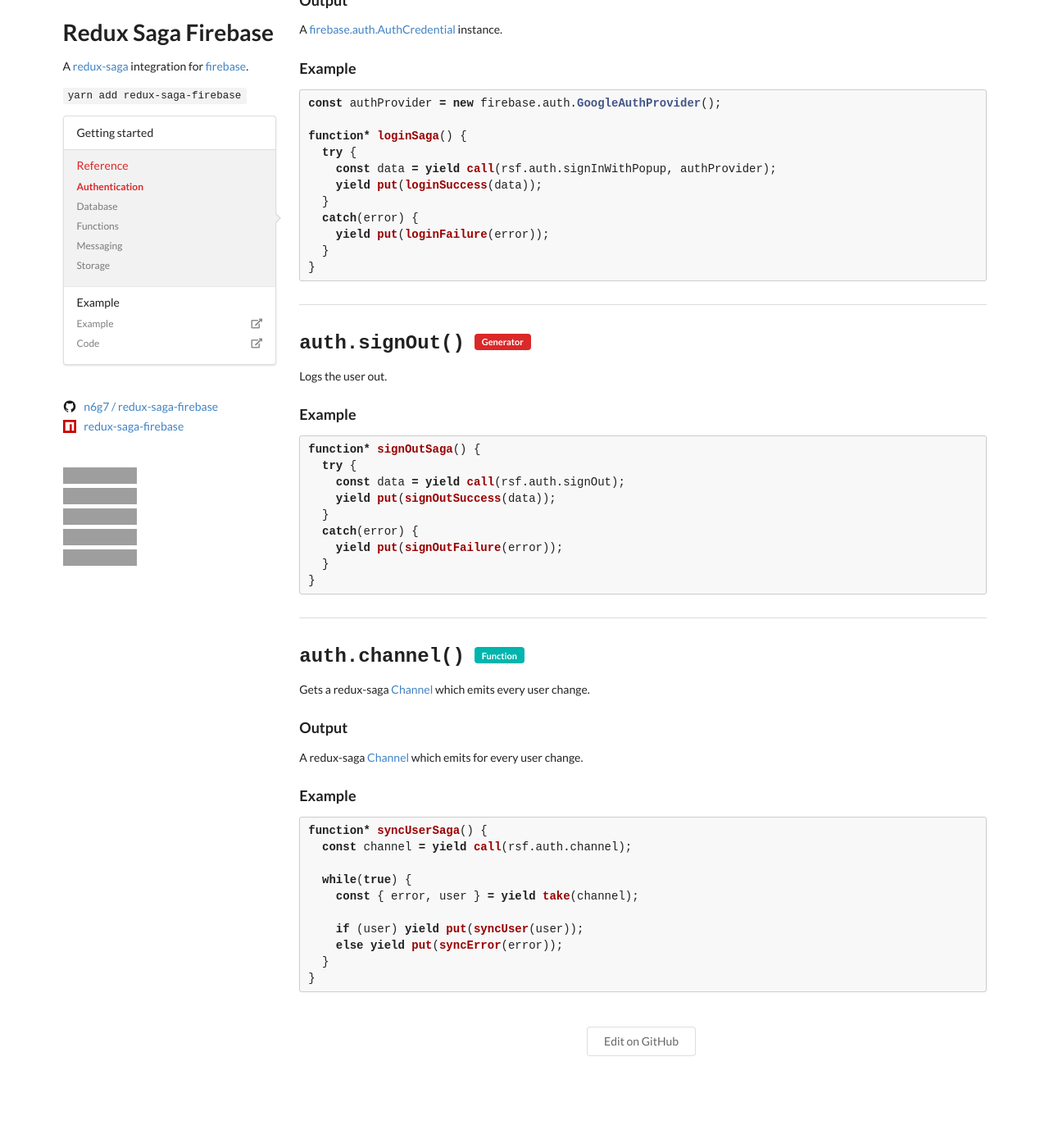
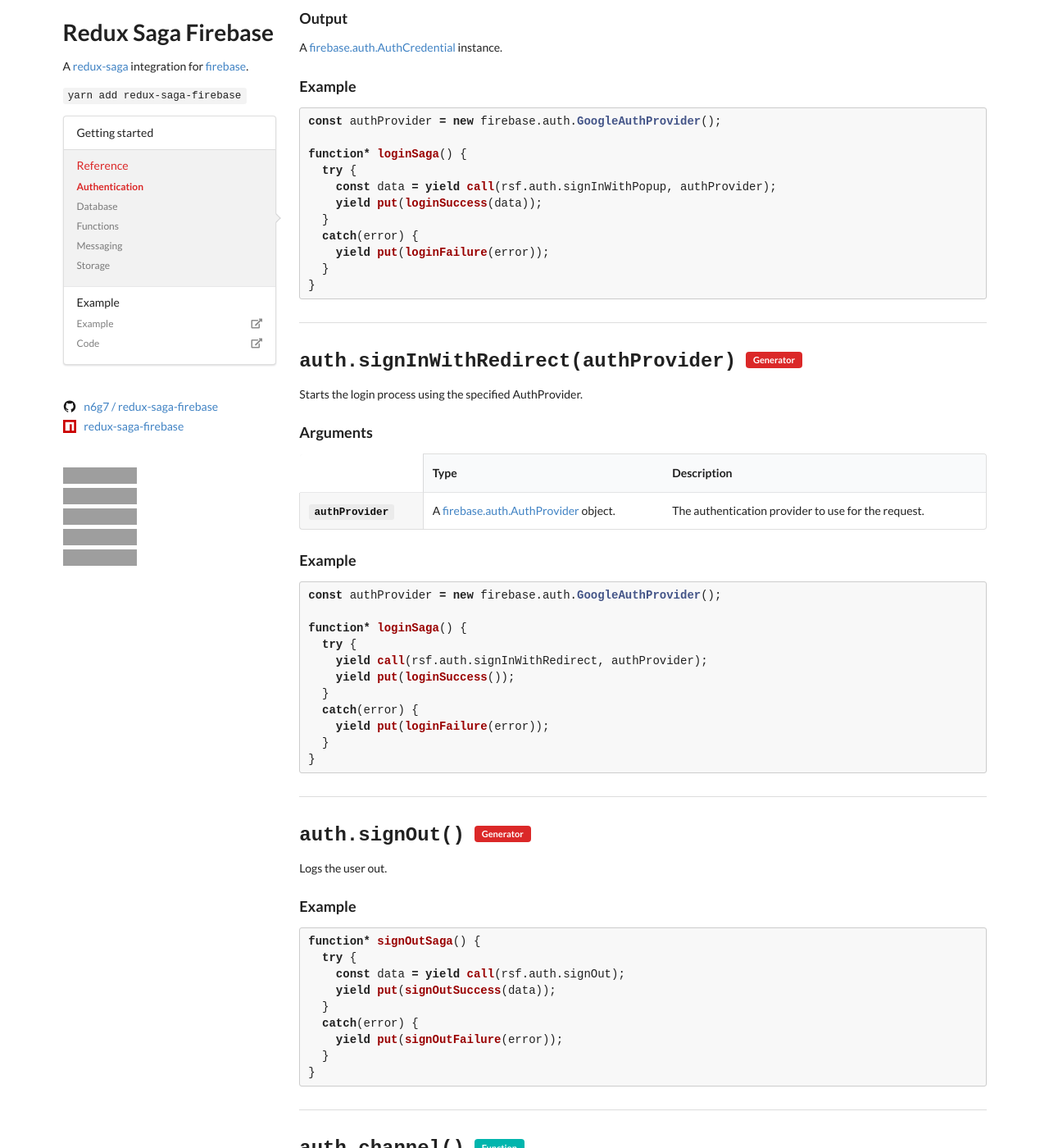
Before and after one commit to n6g7/redux-saga-firebase, a Jekyll site: the page built from docs/_reference/auth.md, in a window 1280 px wide and 1400 px high, scrolled down 3617 px. Shown: the whole window at 82% size. Built offline with Jekyll 4.4.1, drawn with Linux system fonts in a browser that asks for light colours; nearby versions of some CDN libraries; before the commit the page ends 4961 px from its top, so only the background shows below that; some of the changed text lies outside the part shown; grey boxes are pictures that could not be loaded.

Commit message:
Add "signInWithRedirect" auth method.

````diff
--- a/docs/_reference/auth.md
+++ b/docs/_reference/auth.md
@@ -146,6 +146,31 @@
       }
       ```
 
+  - signature: auth.signInWithRedirect(authProvider)
+    id: signInWithRedirect
+    generator: true
+    description: Starts the login process using the specified AuthProvider.
+    arguments:
+      - name: authProvider
+        required: true
+        type: A [firebase.auth.AuthProvider](https://firebase.google.com/docs/reference/js/firebase.auth.AuthProvider) object.
+        description: The authentication provider to use for the request.
+    output:
+    example: |
+      ```javascript
+      const authProvider = new firebase.auth.GoogleAuthProvider();
+
+      function* loginSaga() {
+        try {
+          yield call(rsf.auth.signInWithRedirect, authProvider);
+          yield put(loginSuccess());
+        }
+        catch(error) {
+          yield put(loginFailure(error));
+        }
+      }
+      ```
+
   - signature: auth.signOut()
     id: signOut
     generator: true
--- a/src/auth.js
+++ b/src/auth.js
@@ -33,6 +33,11 @@
   return credential
 }
 
+function * signInWithRedirect (authProvider) {
+  const auth = this.app.auth()
+  yield call([auth, auth.signInWithRedirect], authProvider)
+}
+
 function * signOut () {
   const auth = this.app.auth()
   yield call([auth, auth.signOut])
@@ -63,5 +68,6 @@
   signInWithCustomToken,
   signInWithEmailAndPassword,
   signInWithPopup,
+  signInWithRedirect,
   signOut
 }
--- a/src/index.js
+++ b/src/index.js
@@ -15,8 +15,9 @@
       signInAnonymously: auth.signInAnonymously.bind(this),
       signInWithCredential: auth.signInWithCredential.bind(this),
       signInWithCustomToken: auth.signInWithCustomToken.bind(this),
+      signInWithEmailAndPassword: auth.signInWithEmailAndPassword.bind(this),
       signInWithPopup: auth.signInWithPopup.bind(this),
-      signInWithEmailAndPassword: auth.signInWithEmailAndPassword.bind(this),
+      signInWithRedirect: auth.signInWithRedirect.bind(this),
       signOut: auth.signOut.bind(this),
       channel: auth.channel.bind(this)
     }
````
Also changed, not shown: src/auth.test.js (+16 -0 lines), src/index.test.js (+2 -1 lines).
